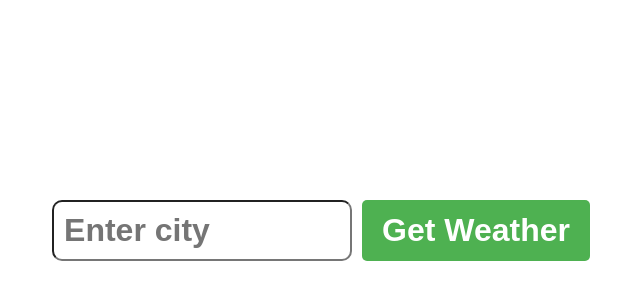
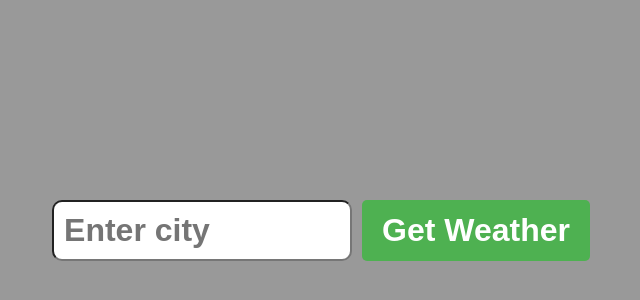
Before and after one commit to eldordev06/weather-app, a plain HTML site: page index.html in a window 1280 px wide. Shown: the part 170-470 px from the top of the page, without its empty margins (319-959 px from the left). Drawn offline with Linux system fonts and the light colour scheme.

Commit message:
app bg color fixed

```diff
--- a/style.css
+++ b/style.css
@@ -12,6 +12,7 @@
     align-items: center;
     justify-content: center;
     height: 100vh;
+    background-color: hsl(0, 0%, 60%);
 }
 
 .container {
```
